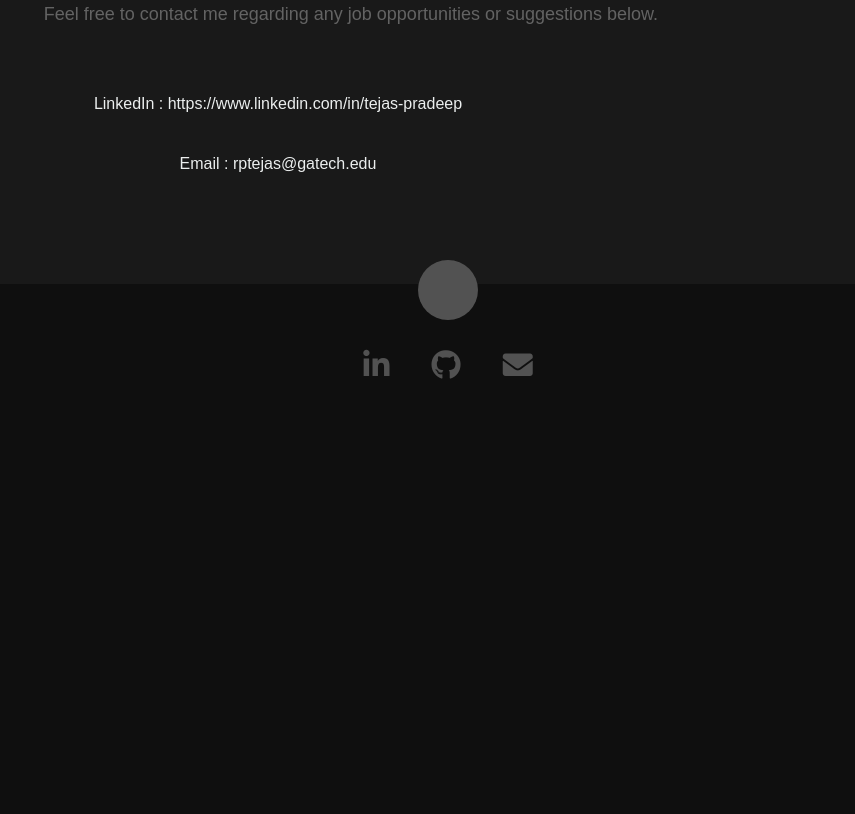
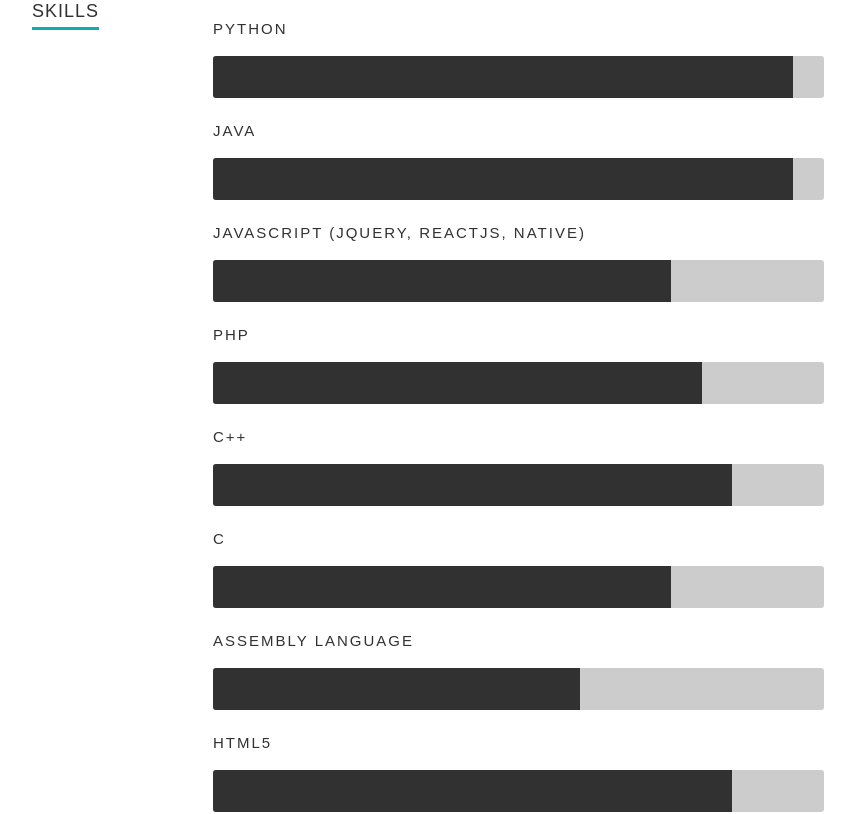
Before and after one commit to tejas-pradeep/portfolio, a React (Create React App) app: page / in a window 1280 px wide. Shown: the part 900-1714 px from the top of the page, without its empty margins (192-1047 px from the left). Before the commit the page ends 1359 px from the top, so only its background shows below. Built offline with nearby package versions, Linux system fonts and the light colour scheme; a small style sheet from the web is missing; a web font is replaced by a local one.

Commit message:
Adding in HTML and CSS for the skills section

```diff
--- a/src/App.tsx
+++ b/src/App.tsx
@@ -2,6 +2,7 @@
 import Header from "./Components/Header";
 import About from "./Components/About";
 import Contact from "./Components/Contact";
+import Skills from "./Components/Skills";
 import resume from "./Components/resume";
 import './App.css';
 import "./css/default.css";
@@ -15,6 +16,7 @@
       <div className={"App"}>
           <Header resumeData={resume}/>
           <About resumeData = {resume}/>
+          <Skills resumeData={resume}/>
           <Contact resumeData = {resume}/>
           <Footer resumeData = {resume}/>
       </div>
--- a/src/Components/Skills.js
+++ b/src/Components/Skills.js
@@ -0,0 +1,34 @@
+import React, {Component} from "react";
+export default class Skills extends Component {
+    render () {
+        let resumeData = this.props.resumeData;
+        return (
+            <section id={"skills"}>
+                <div className={"row skill"}>
+                    <div className={"three columns header-col"}>
+                        <h1><span>Skills</span></h1>
+                    </div>
+                    <div className={"nine columns main-col"}>
+                        <p>{resumeData.skillsDescription}</p>
+                        <div className={"bars"}>
+                            <ul className={"skills"}>
+                                {
+                                    resumeData.skills && resumeData.skills.map((item) => {
+                                        return (
+                                            <li>
+                                                <span className={`bar-expand`} style={{width: item.skillLevel}}/>
+                                                <em>
+                                                    {item.skillname}
+                                                </em>
+                                            </li>
+                                        )
+                                    })
+                                }
+                            </ul>
+                        </div>
+                    </div>
+                </div>
+            </section>
+        );
+    }
+}
--- a/src/Components/resume.js
+++ b/src/Components/resume.js
@@ -35,6 +35,49 @@
             "GPA" : "3.92",
             "Major GPA" : "4.0"
         }
+    ],
+    "skillsDescription" : "",
+    "skills" : [
+        {
+            "skillname" : "Python",
+            "skillLevel" : "95%"
+        },
+        {
+            "skillname" : "Java",
+            "skillLevel" : "95%"
+        },
+        {
+            "skillname" : "JavaScript (jQuery, ReactJS, Native)",
+            "skillLevel" : "75%"
+        },
+        {
+            "skillname" : "PHP",
+            "skillLevel" : "80%"
+        },
+        {
+            "skillname" : "C++",
+            "skillLevel" : "85%"
+        },
+        {
+            "skillname" : "C",
+            "skillLevel" : "75%"
+        },
+        {
+            "skillname" : "Assembly Language",
+            "skillLevel" : "60%"
+        },
+        {
+            "skillname" : "HTML5",
+            "skillLevel" : "85%"
+        },
+        {
+            "skillname" : "CSS",
+            "skillLevel" : "80%"
+        },
+        {
+            "skillname" : "SQL (MySQL, MariaDB)",
+            "skillLevel" : "95%"
+        },
     ]
 }
 export default resume;
--- a/src/css/layout.css
+++ b/src/css/layout.css
@@ -142,6 +142,8 @@
 ul#nav {
     min-height: 48px;
     width: auto;
+    background-color: black;
+    opacity: 0.85;
 
     /* center align the menu */
     text-align: center;
@@ -233,48 +235,48 @@
 /* d. Resume Section
 /* ------------------------------------------------------------------ */
 
-#resume {
+#skills {
     background: #fff;
     padding-top: 90px;
     padding-bottom: 72px;
     overflow: hidden;
 }
 
-#resume a, #resume a:visited  { color: #11ABB0; }
-#resume a:hover, #resume a:focus { color: #313131; }
+#skills a, #skills a:visited  { color: #11ABB0; }
+#skills a:hover, #skills a:focus { color: #313131; }
 
-#resume h1 {
+#skills h1 {
     font: 18px/24px 'opensans-bold', sans-serif;
     text-transform: uppercase;
     letter-spacing: 1px;
 }
-#resume h1 span {
+#skills h1 span {
     border-bottom: 3px solid #11ABB0;
     padding-bottom: 6px;
 }
-#resume h3 {
+#skills h3 {
     font: 25px/30px 'opensans-bold', sans-serif;
 }
 
-#resume .header-col { padding-top: 9px; }
-#resume .main-col { padding-right: 10%; }
+#skills .header-col { padding-top: 9px; }
+#skills .main-col { padding-right: 10%; }
 
 .education, .work {
     margin-bottom: 48px;
     padding-bottom: 24px;
     border-bottom: 1px solid #E8E8E8;
 }
-#resume .info {
+#skills .info {
     font: 16px/24px 'librebaskerville-italic', serif;
     color: #6E7881;
     margin-bottom: 18px;
     margin-top: 9px;
 }
-#resume .info span {
+#skills .info span {
     margin-right: 5px;
     margin-left: 5px;
 }
-#resume .date {
+#skills .date {
     font: 15px/24px 'opensans-regular', sans-serif;
     margin-top: 6px;
 }
@@ -321,37 +323,8 @@
     height: 42px;
     line-height: 42px;
     border-radius: 3px 0 0 3px;
-}
-
-.photoshop {
-    width: 60%;
-    -moz-animation: photoshop 2s ease;
-    -webkit-animation: photoshop 2s ease;
-}
-.illustrator {
-    width: 55%;
-    -moz-animation: illustrator 2s ease;
-    -webkit-animation: illustrator 2s ease;
-}
-.wordpress {
-    width: 50%;
-    -moz-animation: wordpress 2s ease;
-    -webkit-animation: wordpress 2s ease;
-}
-.css {
-    width: 90%;
-    -moz-animation: css 2s ease;
-    -webkit-animation: css 2s ease;
-}
-.html5 {
-    width: 80%;
-    -moz-animation: html5 2s ease;
-    -webkit-animation: html5 2s ease;
-}
-.jquery {
-    width: 50%;
-    -moz-animation: jquery 2s ease;
-    -webkit-animation: jquery 2s ease;
+    -moz-animation: 2s ease;
+    -webkit-animation: 2s ease;
 }
 
 @-moz-keyframes photoshop {
```
Also changed, not shown: src/Components/Home.js (deleted).
